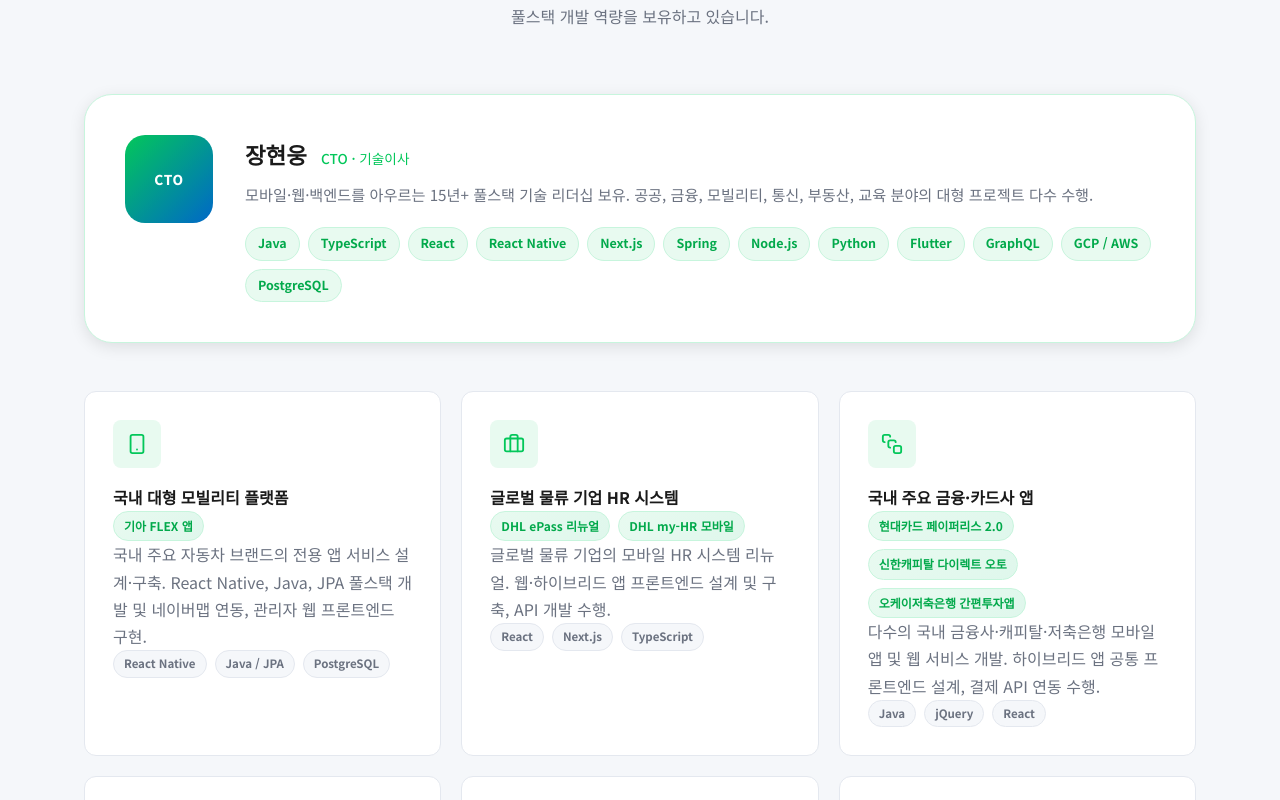
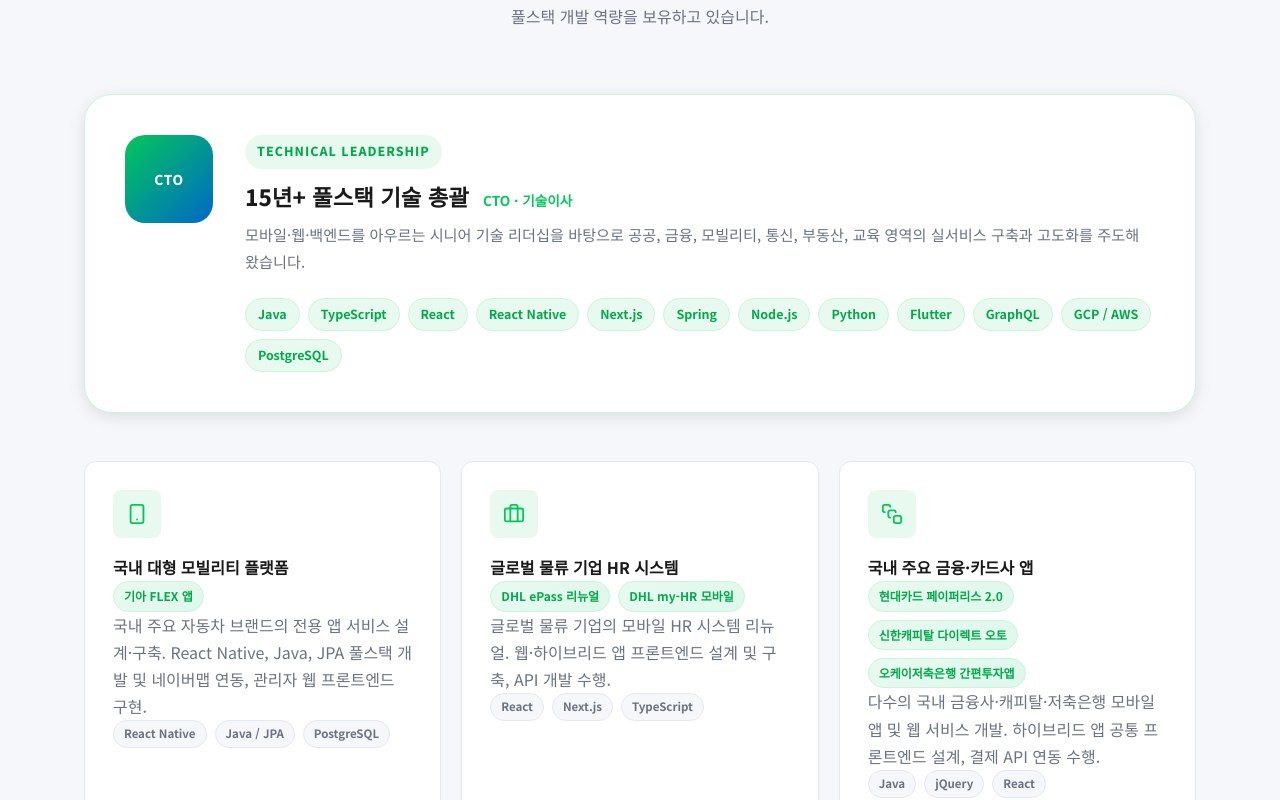
Before and after one commit to JangHW811/prop-ai, a Next.js app: page / in a window 1280 px wide. Shown: the part 2220-3020 px from the top of the page. Built offline with nearby package versions, Linux system fonts and the light colour scheme.

Commit message:
refine(home): strengthen technical leadership card
Ultraworked with [Sisyphus](https://github.com/code-yeongyu/oh-my-opencode)

Co-authored-by: Sisyphus <clio-agent@sisyphuslabs.ai>

```diff
--- a/app/globals.css
+++ b/app/globals.css
@@ -617,21 +617,36 @@ svg {
   font-size: 1.4rem;
   font-weight: 800;
   color: var(--text-dark);
-  margin-bottom: 8px;
+  margin-bottom: 10px;
+  line-height: 1.35;
 }
 
 .cto-info h3 span {
   font-size: 0.85rem;
-  font-weight: 500;
+  font-weight: 700;
   color: var(--primary);
   margin-left: 8px;
+}
+
+.cto-kicker {
+  display: inline-flex;
+  align-items: center;
+  padding: 6px 12px;
+  border-radius: 999px;
+  background: var(--primary-light);
+  color: var(--primary-dark);
+  font-size: 0.78rem;
+  font-weight: 800;
+  letter-spacing: 0.08em;
+  text-transform: uppercase;
+  margin-bottom: 12px;
 }
 
 .cto-summary {
   font-size: 0.95rem;
   color: var(--text-muted);
-  margin-bottom: 20px;
-  line-height: 1.7;
+  margin-bottom: 22px;
+  line-height: 1.8;
 }
 
 .tech-tags,
--- a/components/landing/landing-page.tsx
+++ b/components/landing/landing-page.tsx
@@ -446,8 +446,9 @@ export function LandingPage() {
                 <span>CTO</span>
               </div>
               <div className="cto-info">
-                <h3>장현웅 <span>CTO · 기술이사</span></h3>
-                <p className="cto-summary">모바일·웹·백엔드를 아우르는 15년+ 풀스택 기술 리더십 보유. 공공, 금융, 모빌리티, 통신, 부동산, 교육 분야의 대형 프로젝트 다수 수행.</p>
+                <p className="cto-kicker">Technical Leadership</p>
+                <h3>15년+ 풀스택 기술 총괄 <span>CTO · 기술이사</span></h3>
+                <p className="cto-summary">모바일·웹·백엔드를 아우르는 시니어 기술 리더십을 바탕으로 공공, 금융, 모빌리티, 통신, 부동산, 교육 영역의 실서비스 구축과 고도화를 주도해 왔습니다.</p>
                 <div className="tech-tags" aria-label="보유 기술 스택">
                   {techTags.map((tag) => (
                     <span className="tag" key={tag}>{tag}</span>
```
